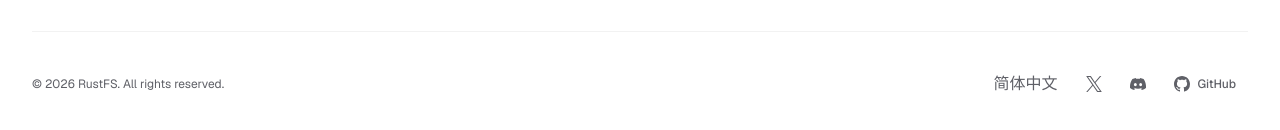
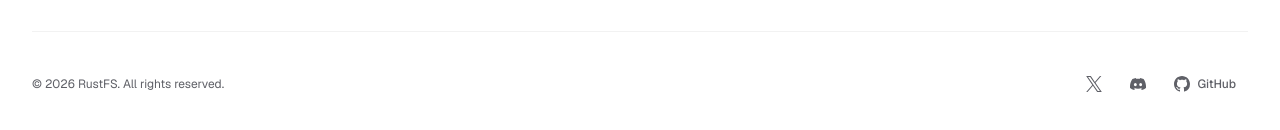
Before and after one commit to rustfs/rustfs.com, a Next.js app: page /about in a window 1280 px wide. Shown: the part 2559-2689 px from the top of the page. Built offline with nearby package versions, Linux system fonts and the light colour scheme.

Commit message:
fix: remove footer language link

```diff
--- a/components/business/app-footer.tsx
+++ b/components/business/app-footer.tsx
@@ -1,6 +1,5 @@
 'use client'
 
-import { SITE_CONFIG } from '@/app.config';
 import { footerNavigation } from '@/data/navigation';
 import LinkDiscord from './buttons/link-discord';
 import LinkGitHub from './buttons/link-github';
@@ -52,12 +51,6 @@ export default function AppFooter() {
           <div className="mt-8 flex flex-col gap-4 border-t border-border/50 pt-8 sm:flex-row sm:items-center sm:justify-between">
             <p>&copy; {new Date().getFullYear()} RustFS. All rights reserved.</p>
             <div className="flex items-center gap-4">
-              <a
-                href={SITE_CONFIG.secondaryDomain}
-                className="text-sm transition-colors hover:text-foreground"
-              >
-                简体中文
-              </a>
               <LinkTwitter size="size-4" className="group inline-flex" />
               <LinkDiscord size="size-4" className="group inline-flex" />
               <LinkGitHub className="group inline-flex" />
```
